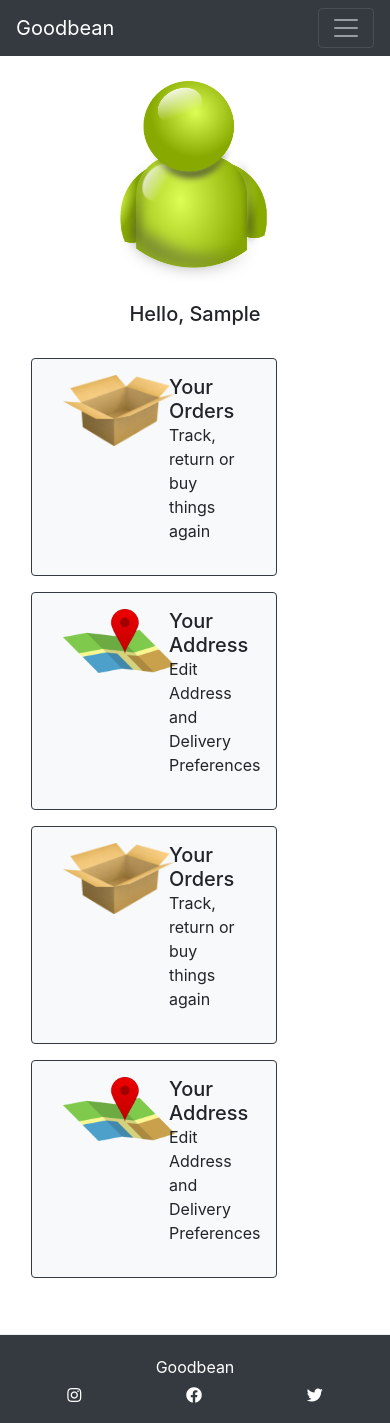
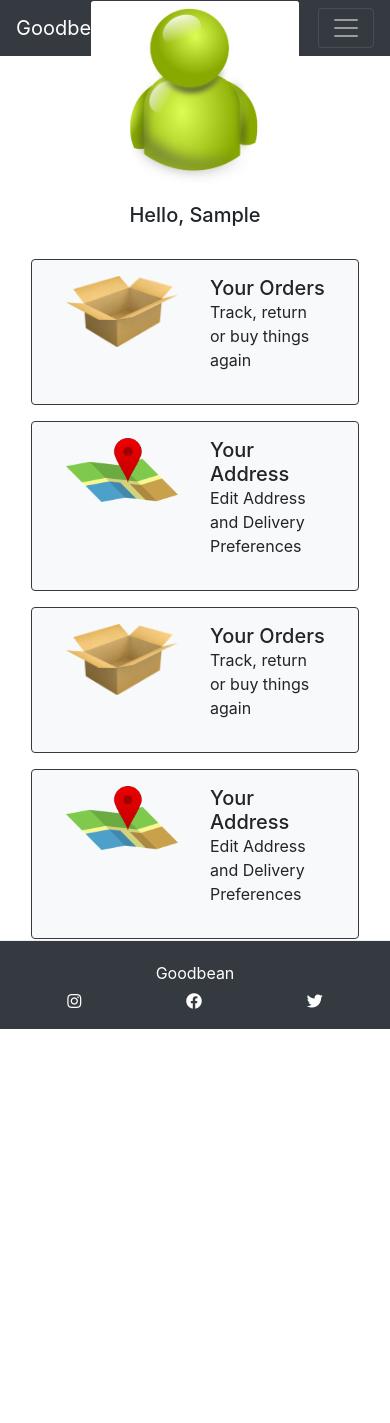
Before and after one commit to lesreddy/ecommerce-goodbean, a Django app: page /accounts/profile/ in a window 390 px wide. After the commit the page ends 1029 px from the top, so only its background shows below. Run offline with Django 3.2, Linux system fonts and the light colour scheme; the visitor is signed in with stand-in values (Sample User, id 1); data comes from the database, SQL or seed files in the repository; some libraries are stand-ins or nearby versions.

Commit message:
made profile page responsive

```diff
--- a/accounts/templates/profile.html
+++ b/accounts/templates/profile.html
@@ -6,19 +6,19 @@
 
 {% block content %}
 
-<section class="container-fluid">
-	<div class="row d-flex justify-content-center m-3">
-		<div class="col-md-4 d-flex justify-content-around">
-			<div class="card border-0" style="width: 15rem;">
-				<img class="card-img-top" src="/static/{{ 'img/gbavatar.png' }}" alt="profile avatar">
+<section id="body" style="width: 100%; height: 100%;" class="d-flex align-content-center justify-content-center">
+	<div class="row d-flex align-content-center justify-content-around m-3">
+		<div class="col-lg-3 d-flex justify-content-around">
+			<div class="card border-0" style="width: 13rem;">
+				<img class="avatar card-img-top" src="/static/{{ 'img/gbavatar.png' }}" alt="profile avatar">
 				<div class="card-body text-center">
 					<h5 class="card-title text-capitalize">Hello, {{ user }}</h5>
 				</div>
 			</div>
 		</div>
-		<div class="col-md-4">
-			<div class="row align-self-center offset-3 w-75 d-flex bg-light p-3 rounded border border-dark mb-3">
-				<div class="col-6 text-center">
+		<div class="col-lg-3">
+			<div class="row align-self-center d-flex bg-light p-3 rounded border border-dark mb-3">
+                <div class="col-6 text-center">
 					<img class="rounded" src="/static/{{ 'img/openbox.png' }}" alt="order-image" style="width: 7rem;">
 				</div>
 				<div class="col-6">
@@ -30,7 +30,7 @@
 					</div>
 				</div>
 			</div>
-			<div class="row offset-3 w-75 d-flex bg-light p-3 rounded border border-dark mb-3">
+			<div class="row offset-3 d-flex bg-light p-3 rounded border border-dark mb-3">
 				<div class="col-6 text-center">
 					<img class="rounded" src="/static/{{ 'img/droppin.png' }}" alt="order-image" style="width: 7rem;">
 				</div>
@@ -44,10 +44,10 @@
 				</div>
 			</div>
         </div>
-		<div class="col-md-4">
-            <div class="row d-flex offset-3 bg-light w-75 p-3 rounded border border-dark mb-3">
+		<div class="col-lg-3 mb-2">
+            <div class="row d-flex bg-light p-3 rounded border border-dark mb-3">
 				<div class="col-6 text-center">
-					<img class="rounded" src="/static/{{ 'img/openbox.png' }}" alt="order-image" style="width: 7rem;">
+					<img class="avatar rounded" src="/static/{{ 'img/openbox.png' }}" alt="order-image" style="width: 7rem;">
 				</div>
 				<div class="col-6">
 					<div class="row">
@@ -58,7 +58,7 @@
 					</div>
 				</div>
 			</div>
-			<div class="row d-flex bg-light w-75 p-3 rounded border border-dark mb-3">
+			<div class="row d-flex bg-light p-3 rounded border border-dark mb-1">
 				<div class="col-6 text-center">
 					<img class="rounded" src="/static/{{ 'img/droppin.png' }}" alt="order-image" style="width: 7rem;">
 				</div>
@@ -72,6 +72,7 @@
 				</div>
 			</div>
 		</div>
+        <div class=".d-none d-sm-none d-md-none d-lg-block col-lg-3 mb-1"></div>
 	</div>
 </section>
 
--- a/static/css/styles.css
+++ b/static/css/styles.css
@@ -1,3 +1,5 @@
+/* Global */
+
 * {
   margin: 0;
   padding: 0;
@@ -16,6 +18,9 @@
     height: 100%;
 }
 
+html {
+  overflow-y: scroll;
+}
 
 .cform {
     width: 50%;
@@ -112,6 +117,24 @@
     border: none;
 }
 
+
+/* Keep Footer at bottom of page reference https://matthewjamestaylor.com/blog/bottom-footer-demo.htm
+
+#container {
+    min-height: 100%;
+    position: relative;
+}
+
+#body {
+    padding-bottom: 80px;
+}
+
+#footer {
+    position: absolute;
+    bottom: 0;
+    width: 100%;
+    height: 80px;
+} */
 /* Navbar */
 
 
@@ -151,8 +174,21 @@
 
 /* Profile Page */
 
+/* .avatar {
+    max-height: 15rem;
+} */
+
+
 .profile-landing {
     width: 100vh;
     height: 100vh;
 
 }
+
+/* Media Queries */
+
+/* @media only screen and (max-width: 800px) {
+  .avatar {
+    margin-top: 2rem;
+  }
+} */
--- a/templates/base.html
+++ b/templates/base.html
@@ -9,7 +9,6 @@
 		<link rel="stylesheet" href="{% static 'css/styles.css' %}" type="text/css">
 	</head>
     <body>
-
 	<nav class="navbar navbar-expand-lg navbar-dark bg-dark">
 		<a class="navbar-brand" href="{% url 'home' %}">Goodbean</a>
 		<button class="navbar-toggler" type="button" data-toggle="collapse" data-target="#navbarNav" aria-controls="navbarNav" aria-expanded="false" aria-label="Toggle navigation">
@@ -70,7 +69,7 @@
 
     {% endif %}
     {% block content %}{% endblock %}
-<footer>
+    <footer id="footer">
 	<div class="row">
 		<div class="col-md-6 mb-2 d-flex justify-content-center justify-content-md-start">
 			<a class="icon" href="#">Goodbean</a>
@@ -83,8 +82,9 @@
 			<a href="" class="col-md4 icon"><i class="fab fa-twitter"></i></a>
 		</div>
 		</div>
-	</div>
-</footer>
+
+    </footer>
+</div>
     <script src="{% static 'js/goodbean.js' %}"></script>
     <script src="https://code.jquery.com/jquery-3.2.1.slim.min.js" integrity="sha384-KJ3o2DKtIkvYIK3UENzmM7KCkRr/rE9/Qpg6aAZGJwFDMVNA/GpGFF93hXpG5KkN" crossorigin="anonymous"></script>
     <script src="https://cdnjs.cloudflare.com/ajax/libs/popper.js/1.12.9/umd/popper.min.js" integrity="sha384-ApNbgh9B+Y1QKtv3Rn7W3mgPxhU9K/ScQsAP7hUibX39j7fakFPskvXusvfa0b4Q" crossorigin="anonymous"></script>
```
